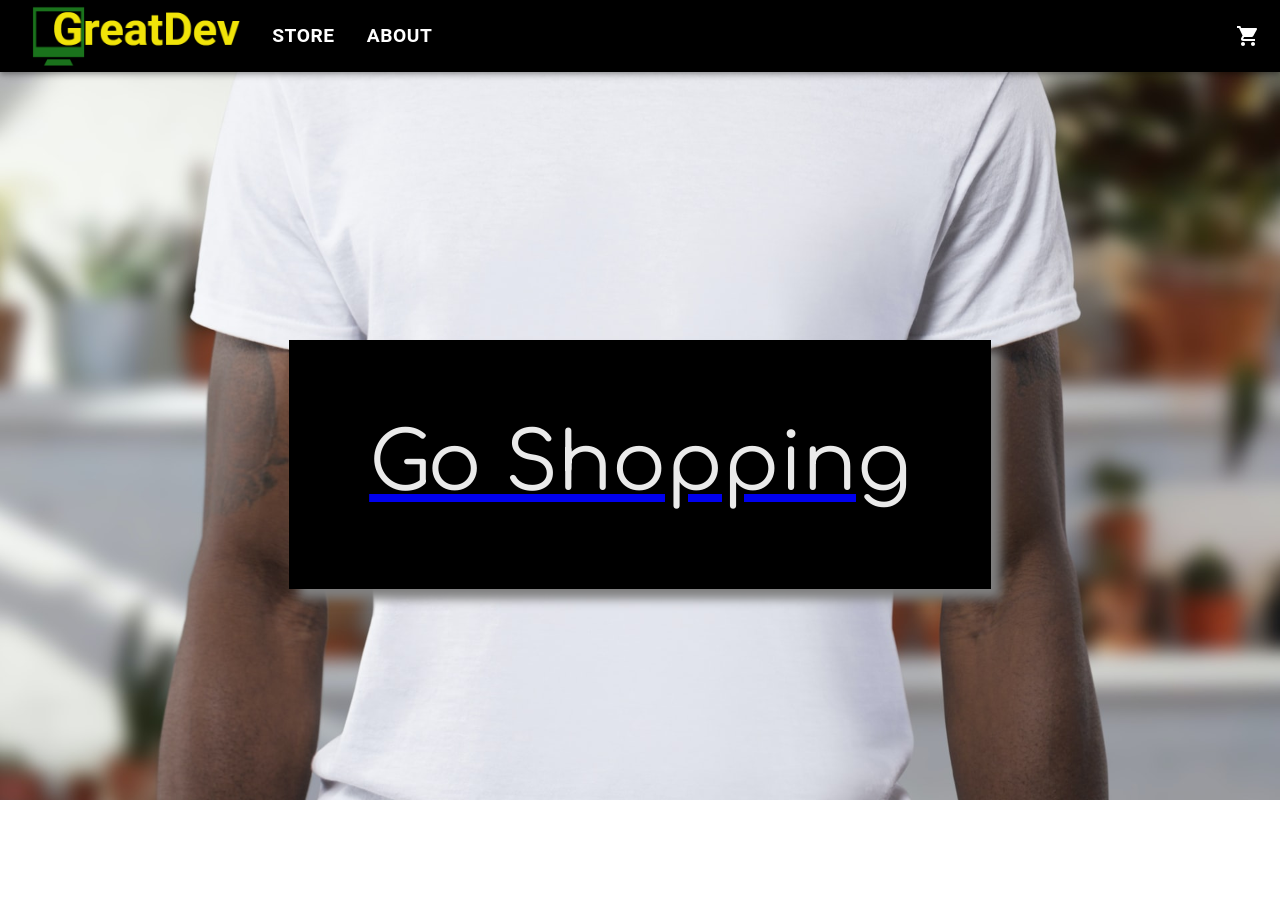
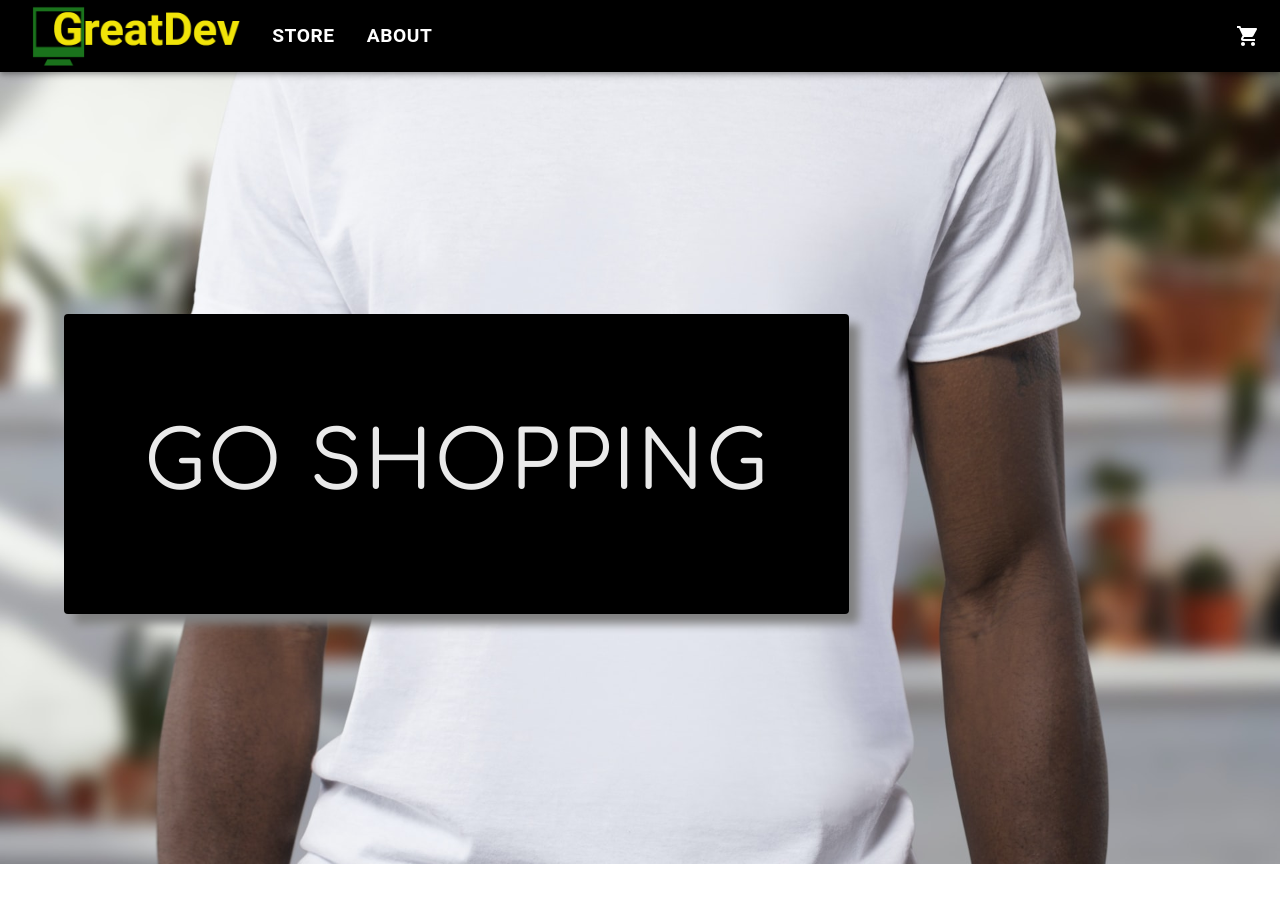
Before and after one commit to AlexJelani/react-ts-shopping-cart, a React (Vite) app: page / in a window 1280 px wide. Before the commit the page ends 800 px from the top, so only its background shows below. Built offline with nearby package versions, Linux system fonts and the light colour scheme.

Commit message:
removed overflow anded css

```diff
--- a/src/pages/Home.tsx
+++ b/src/pages/Home.tsx
@@ -1,14 +1,39 @@
+import { Box, Button, Container } from "@mui/material";
 import { Link } from "react-router-dom";
-import '../style/home.scss'
+import backgroundImage from "/imgs/anomaly-WWesmHEgXDs-unsplash.jpg";
+
+const styles = {
+  home: {
+    height: "100vh",
+    width: "100%",
+    backgroundImage: `url(${backgroundImage})`,
+    backgroundSize: "cover",
+    backgroundPosition: "center",
+    backgroundRepeat: "no-repeat",
+    backgroundBlendMode: "luminosity",
+    display: "flex",
+    alignItems: "center",
+    justifyContent: "center",
+  },
+  shopBtn: {
+    fontFamily: "Comfortaa, cursive",
+    color: "#eaeaea",
+    backgroundColor: "black",
+    fontSize: "5em",
+    padding: "1em",
+    cursor: "pointer",
+    boxShadow: "10px 10px 10px gray",
+  },
+};
 
 export function Home() {
   return (
-    <>
-      <div id="home">
+    <Box sx={styles.home}>
+      <Container>
         <Link to={"/store"}>
-          <p id="shopBtn">Go Shopping</p>
+          <Button sx={styles.shopBtn}>Go Shopping</Button>
         </Link>
-      </div>
-    </>
+      </Container>
+    </Box>
   );
 }
--- a/src/style/home.scss
+++ b/src/style/home.scss
@@ -5,7 +5,6 @@ body, html {
   padding: 0;
   height: 100%;
   width: 100%;
-  overflow: hidden;
 }
 
 #home {
```
